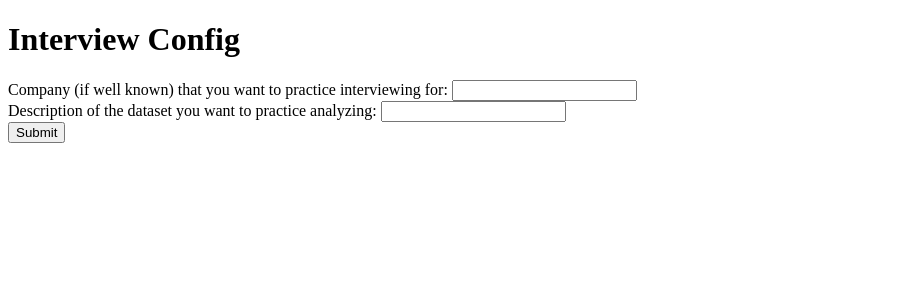
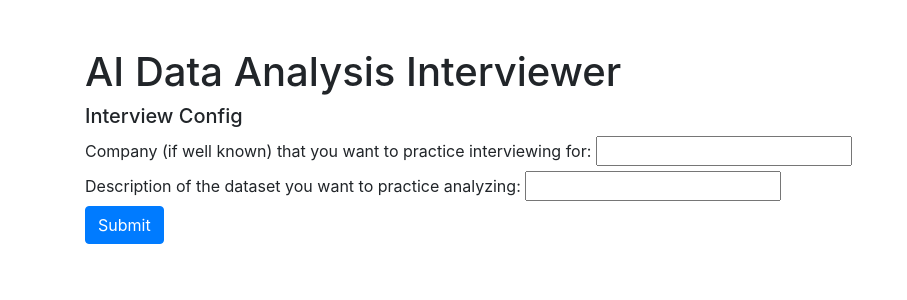
Before and after one commit to mathewnxwang/data_analysis_interview_tool, a Flask app: page / in a window 1280 px wide. Shown: the top 300 px of the page, without its empty margins (0-907 px from the left). Run offline with Flask 3, Linux system fonts and the light colour scheme; some libraries are stand-ins or nearby versions.

Commit message:
moving code from app.py to data_generator.py; making frontend prettier

```diff
--- a/app.py
+++ b/app.py
@@ -3,7 +3,7 @@ from flask import Flask, request, render_template, session
 
 from code_executor import CodeExecutor
 from data_generator import DataGenerator
-from data_generator_resource import InterviewQuestions
+from object_resource import AppInterviewData
 
 app = Flask(__name__)
 app.secret_key = '1234'
@@ -18,26 +18,24 @@ def greet():
     description = request.form['description']
 
     data_generator = DataGenerator()
-    dataset_context: str = data_generator.generate_interview_data(
+    interview_data: AppInterviewData = data_generator.generate_interview_app_data(
         company=company, description=description, mock_data=True
     )
-    questions: InterviewQuestions = data_generator.generate_interview_questions(dataset_context)
-    dataset_df: pd.DataFrame = data_generator.convert_str_to_df(dataset_context)
 
     session['company'] = company
     session['description'] = description
-    session['df'] = dataset_df.to_json()
-    session['question_1'] = questions.question_1
-    session['question_2'] = questions.question_2
-    session['question_3'] = questions.question_3
+    session['df'] = interview_data.dataset_df.to_json()
+    session['question_1'] = interview_data.questions.question_1
+    session['question_2'] = interview_data.questions.question_2
+    session['question_3'] = interview_data.questions.question_3
 
     return render_template(
         'index.html',
         company=company,
         description=description,
-        question_1=questions.question_1,
-        question_2=questions.question_2,
-        question_3=questions.question_3
+        question_1=interview_data.questions.question_1,
+        question_2=interview_data.questions.question_2,
+        question_3=interview_data.questions.question_3
     )
 
 @app.route('/submit_code', methods=['POST'])
--- a/templates/index.html
+++ b/templates/index.html
@@ -5,11 +5,15 @@
     <meta charset="UTF-8">
     <meta name="viewport" content="width=device-width, initial-scale=1.0">
     <title>AI Data Analysis Interviewer</title>
+    <link rel="stylesheet" href="https://stackpath.bootstrapcdn.com/bootstrap/4.5.2/css/bootstrap.min.css">
 </head>
 
 <body>
 
-    <h1>Interview Config</h1>
+    <div class="container mt-5">
+
+        <h1>AI Data Analysis Interviewer</h1>
+        <h5>Interview Config</h5>
 
         <form action="/greet" method="post">
             <label for="company">Company (if well known) that you want to practice interviewing for:</label>
@@ -18,14 +22,14 @@
             <label for="description">Description of the dataset you want to practice analyzing:</label>
             <input type="text" id="description" name="description" value="{{ description }}" required>
             <br>
-        <button type="submit">Submit</button>
+            <button type="submit" class="btn btn-primary">Submit</button>
         </form>
 
         {% if company and description and question_1 and question_2 and question_3 %}
 
-    <h1>Questions</h1>
+        <h5>Questions</h5>
 
-    <div id="data_response">
+            <div class="mt-4">
                 <ol>
                     <li>{{ question_1 }}</li>
                     <li>{{ question_2 }}</li>
@@ -33,7 +37,7 @@
                 </ol>
             </div>
 
-    <h1>Code Execution</h1>
+        <h5>Code Execution</h5>
 
         <form action="/submit_code" method="post">
             <label for="input_code">
@@ -42,19 +46,24 @@
                 Click on the Submit button to execute the code:
             </label>
             <br>
-        <textarea id="input_code" name="input_code" rows="10" cols="100" required>{{ input_code }}</textarea>
+            <textarea id="input_code" name="input_code" class="form-control" rows="10" required>{{ input_code }}</textarea>
             <br>
-        <button type="submit">Submit</button>
+            <button type="submit" class="btn btn-primary">Submit</button>
         </form>
 
         {% endif %}
 
         {% if execution_result %}
 
-    <div id="execution_result">
+        <div id="execution_result" class="mt-4">
             <p>Execution result: {{ execution_result | safe }}</p>
-
+        </div>
         {% endif %}
 
+    </div>
+
+    <script src="https://code.jquery.com/jquery-3.5.1.slim.min.js"></script>
+    <script src="https://cdn.jsdelivr.net/npm/@popperjs/core@2.5.4/dist/umd/popper.min.js"></script>
+    <script src="https://stackpath.bootstrapcdn.com/bootstrap/4.5.2/js/bootstrap.min.js"></script>
 </body>
 </html>
```
Also changed, not shown: data_generator.py (+15 -2 lines), data_generator_resource.py (deleted, +0 -11 lines), object_resource.py (added, +29 -0 lines). Lines whose indentation alone changed are shown as unchanged.
